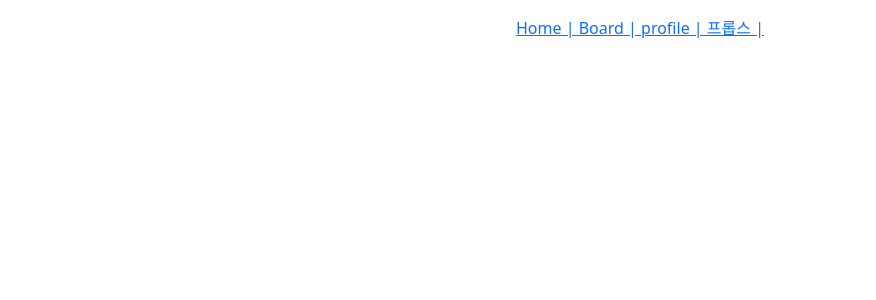
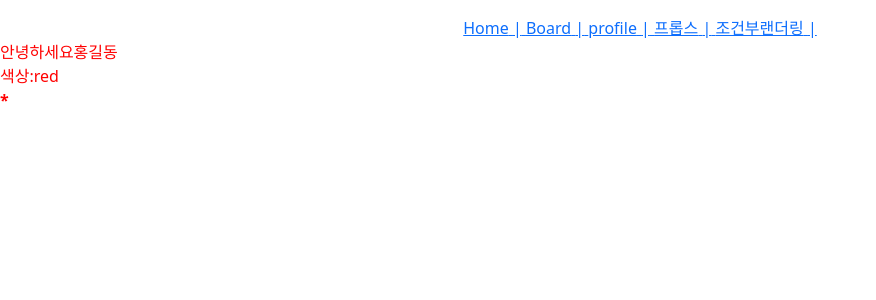
Before and after one commit to n3316202/react-vite-hjs-example2, a React (Vite) app: page /three in a window 1280 px wide. Shown: the top 300 px of the page, without its empty margins (0-876 px from the left). Built offline with nearby package versions, Linux system fonts and the light colour scheme.

Commit message:
랜더링

```diff
--- /dev/null
+++ b/src/components/Hello3.jsx
@@ -0,0 +1,14 @@
+import React from 'react';
+
+const Hello3 = ({ color, name, isSpecial }) => {
+  return (
+    //prettier-ignore
+    <div style={{ color: color}}>
+      안녕하세요{name} <br/>
+      색상:{color}<br/>
+      {isSpecial ? <b>*</b> : null}
+    </div>
+  );
+};
+
+export default Hello3;
--- /dev/null
+++ b/src/pages/ThreePage.jsx
@@ -0,0 +1,13 @@
+import React from 'react';
+import Hello3 from './../components/Hello3';
+
+const ThreePage = () => {
+  return (
+    //prettier-ignore
+    <div>
+      <Hello3 name="홍길동" color="red" isSpecial={true}></Hello3>
+    </div>
+  );
+};
+
+export default ThreePage;
--- a/src/route/Routes.jsx
+++ b/src/route/Routes.jsx
@@ -3,6 +3,7 @@ import HomePage from '../pages/HomePage';
 import BoardPage from '../pages/BoardPage';
 import ProfilePage from '../pages/ProfilePage';
 import PropsPage from '../pages/PropsPage';
+import ThreePage from '../pages/ThreePage';
 
 //React Routes, Route 사용시 배열로 관리하기
 const routes = [
@@ -26,6 +27,11 @@ const routes = [
     element: <PropsPage />,
     title: '프롭스',
   },
+  {
+    path: '/three',
+    element: <ThreePage />,
+    title: '조건부랜더링',
+  },
 ];
 
 export default routes;
```
